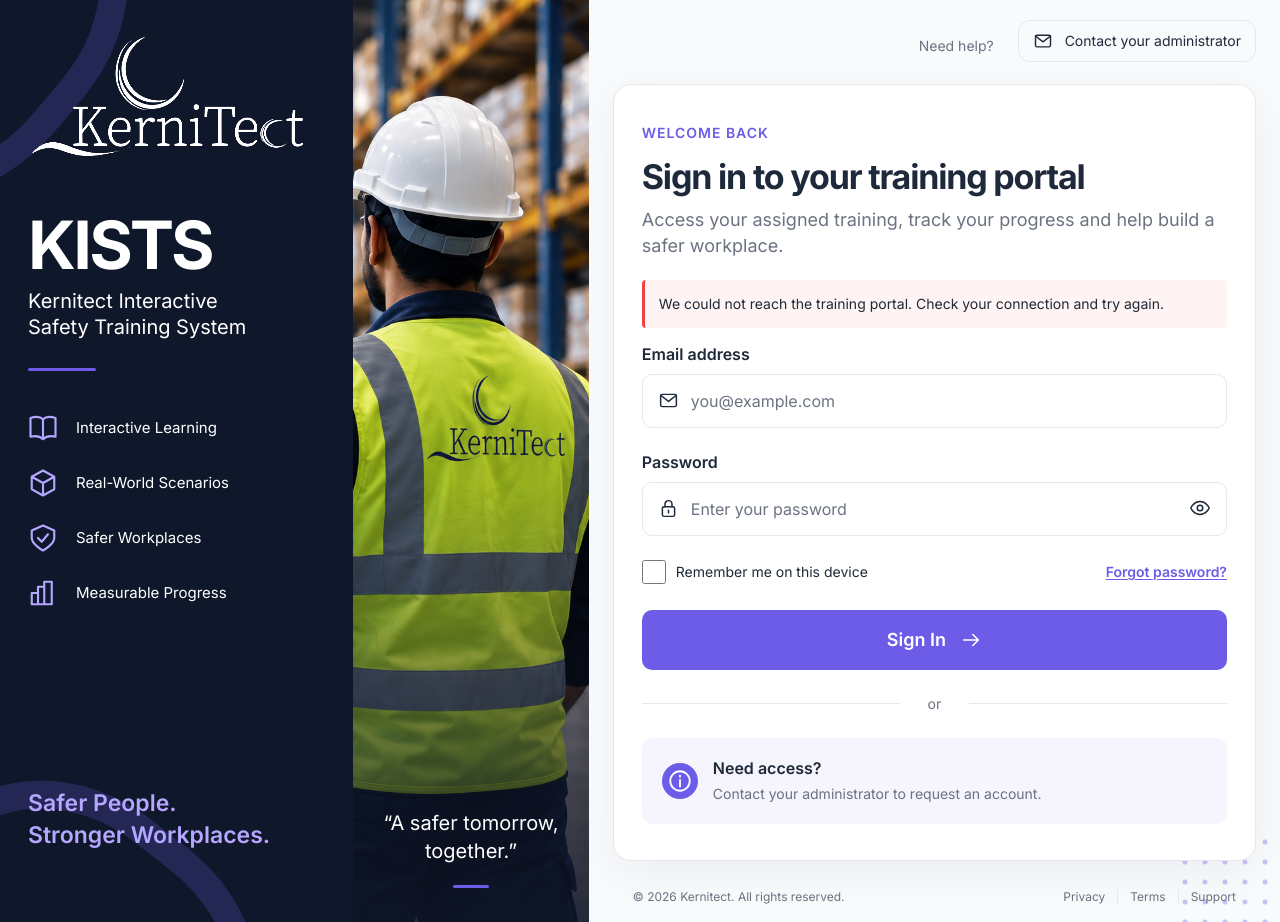
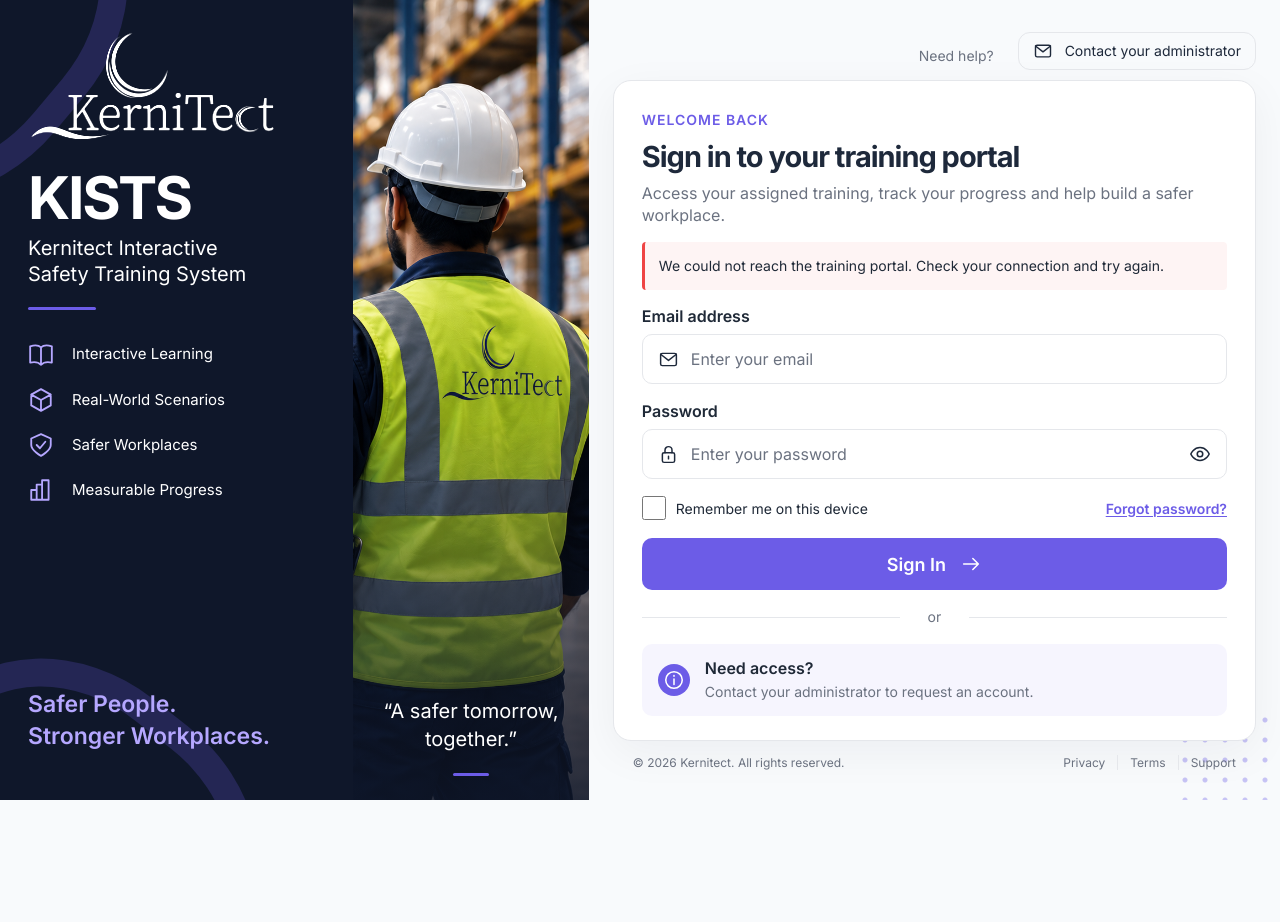
Before and after one commit to FerojTamang/kernitect-kists, a React (Vite) app in the folder client/: page / in a window 1280 px wide. After the commit the page ends 800 px from the top, so only its background shows below. Built offline with nearby package versions, Linux system fonts and the light colour scheme; no server answers.

Commit message:
Improve login page responsiveness

```diff
--- a/client/src/features/auth/LoginPage.tsx
+++ b/client/src/features/auth/LoginPage.tsx
@@ -161,7 +161,7 @@
                   spellCheck={false}
                   maxLength={254}
                   value={email}
-                  placeholder="you@example.com"
+                  placeholder="Enter your email"
                   onChange={(event) => setEmail(event.target.value)}
                   aria-invalid={!!errors.email}
                   aria-describedby={errors.email ? 'email-error' : undefined}
--- a/client/src/features/auth/login.css
+++ b/client/src/features/auth/login.css
@@ -472,6 +472,102 @@
     margin-right: auto;
   }
 }
+@media (min-width: 701px) and (max-height: 900px) {
+  .login-brand-copy {
+    padding-top: clamp(24px, 4vh, 36px);
+    padding-bottom: clamp(34px, 6vh, 54px);
+  }
+  .login-logo-frame {
+    width: min(250px, 100%);
+    margin-bottom: clamp(20px, 3.5vh, 34px);
+  }
+  .login-brand-title h2 {
+    font-size: clamp(54px, 4.6vw, 70px);
+    margin-bottom: 7px;
+  }
+  .login-brand-title p {
+    font-size: clamp(16px, 1.45vw, 21px);
+    margin-bottom: 20px;
+  }
+  .login-benefits {
+    margin: clamp(24px, 4vh, 34px) 0 clamp(28px, 5vh, 44px);
+    gap: clamp(14px, 2.4vh, 21px);
+  }
+  .login-benefits svg {
+    width: 26px;
+    height: 26px;
+  }
+  .login-brand-message {
+    font-size: clamp(20px, 1.6vw, 25px);
+  }
+  .login-form-area {
+    padding-top: 14px;
+    padding-bottom: 12px;
+  }
+  .login-help {
+    min-height: 36px;
+    margin-bottom: 10px;
+  }
+  .login-help span {
+    padding-top: 6px;
+    padding-bottom: 6px;
+  }
+  .login-form-card {
+    padding-top: clamp(24px, 3.4vh, 30px);
+    padding-bottom: clamp(22px, 3vh, 28px);
+  }
+  .login-eyebrow {
+    margin-bottom: 8px;
+  }
+  .login-form-card h1 {
+    font-size: clamp(29px, 2.25vw, 34px);
+    margin-bottom: 7px;
+  }
+  .login-description {
+    font-size: 16px;
+    margin-bottom: 16px;
+  }
+  .login-field {
+    margin-bottom: 15px;
+  }
+  .login-field > label {
+    margin-bottom: 6px;
+  }
+  .login-input-wrap input {
+    height: 50px;
+  }
+  .password-toggle {
+    top: 3px;
+  }
+  .login-options {
+    margin-bottom: 16px;
+  }
+  .sign-in-button {
+    min-height: 52px;
+  }
+  .login-divider {
+    margin: 17px 0;
+  }
+  .login-access-note {
+    padding: 14px 16px;
+  }
+  .login-access-note > svg {
+    width: 32px;
+    height: 32px;
+  }
+  .login-access-note p {
+    margin-top: 3px;
+  }
+  .login-footer {
+    padding-top: 14px;
+  }
+  .warehouse-caption {
+    padding: 24px 14px;
+  }
+  .warehouse-caption p {
+    font-size: 21px;
+  }
+}
 @media (max-width: 1350px) {
   .login-screen {
     grid-template-columns: 46% 54%;
@@ -592,3 +688,21 @@
     padding: 26px 0 0;
   }
 }
+
+@media (min-width: 701px) and (max-width: 1350px) and (max-height: 900px) {
+  .login-brand-copy {
+    padding-top: clamp(24px, 4vh, 36px);
+    padding-bottom: clamp(34px, 6vh, 54px);
+  }
+  .login-form-area {
+    padding-top: 14px;
+    padding-bottom: 12px;
+  }
+  .login-form-card {
+    padding-top: clamp(24px, 3.4vh, 30px);
+    padding-bottom: clamp(22px, 3vh, 28px);
+  }
+  .login-form-card h1 {
+    font-size: clamp(29px, 2.25vw, 34px);
+  }
+}
```
